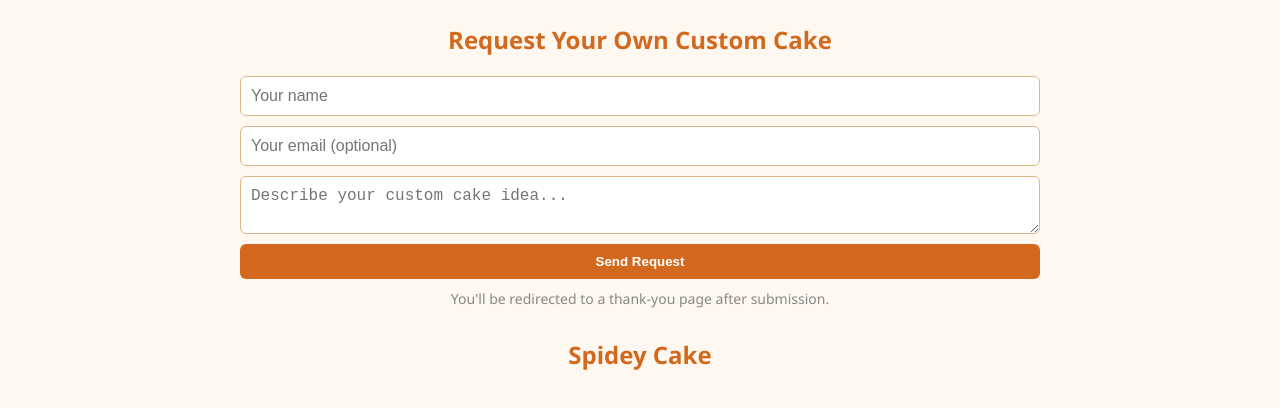
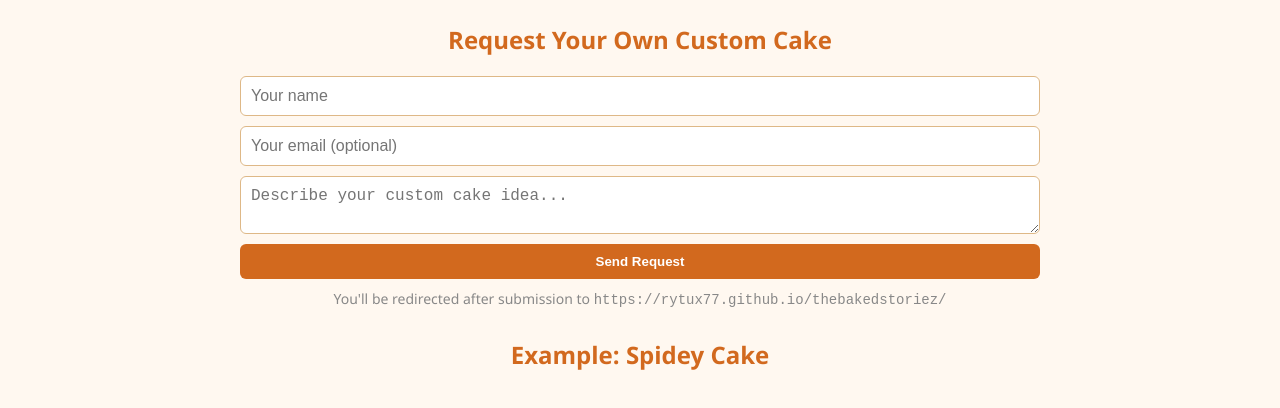
Before and after one commit to rytux77/thebakedstoriez, a plain HTML site: page index.html in a window 1280 px wide. Both pictures are taken after a click on the link "Custom Cakes". Shown: the part 146-554 px from the top of the page. Drawn offline with Linux system fonts and the light colour scheme; a script that the page names is missing.

Commit message:
Update index.html

```diff
--- a/index.html
+++ b/index.html
@@ -12,11 +12,12 @@
       overflow: hidden;
     }
 
-    /* Loader */
     #loader {
       position: fixed;
-      top: 0; left: 0;
-      width: 100%; height: 100%;
+      top: 0;
+      left: 0;
+      width: 100%;
+      height: 100%;
       background: rgba(255,239,213,0.9);
       display: flex;
       align-items: center;
@@ -26,7 +27,8 @@
     }
 
     .spinner {
-      width: 50px; height: 50px;
+      width: 50px;
+      height: 50px;
       border: 6px solid #deb887;
       border-top: 6px solid #d2691e;
       border-radius: 50%;
@@ -34,10 +36,11 @@
     }
 
     @keyframes spin {
-      to { transform: rotate(360deg); }
+      to {
+        transform: rotate(360deg);
+      }
     }
 
-    /* Navigation */
     .top-panel {
       position: fixed;
       top: 0;
@@ -129,17 +132,17 @@
       background-color: #8b4513;
     }
 
+    .note {
+      font-size: 14px;
+      color: #888;
+      margin-top: 10px;
+    }
+
     blockquote.instagram-media {
       max-width: 320px !important;
       margin: 20px auto;
       border-radius: 10px;
       box-shadow: 0 0 4px rgba(0,0,0,0.2);
-    }
-
-    .note {
-      font-size: 14px;
-      color: #888;
-      margin-top: 10px;
     }
   </style>
 </head>
@@ -191,14 +194,18 @@
         <input type="email" name="email" placeholder="Your email (optional)" />
         <textarea name="message" placeholder="Describe your custom cake idea..." required></textarea>
         <button type="submit">Send Request</button>
+
+        <!-- FormSubmit Extras -->
         <input type="hidden" name="_subject" value="New Custom Cake Request from Baked Stories" />
         <input type="hidden" name="_captcha" value="false" />
         <input type="hidden" name="_template" value="table" />
-        <input type="hidden" name="_next" value="https://rytux77.github.io/thebakedstoriez/thanks.html" />
+        <input type="hidden" name="_next" value="https://rytux77.github.io/thebakedstoriez/" />
       </form>
-      <div class="note">You'll be redirected to a thank-you page after submission.</div>
+      <div class="note">
+        You'll be redirected after submission to <code>https://rytux77.github.io/thebakedstoriez/</code>
+      </div>
 
-      <h2>Spidey Cake</h2>
+      <h2>Example: Spidey Cake</h2>
       <blockquote class="instagram-media"
         data-instgrm-permalink="https://www.instagram.com/p/DBjmyODIeLR/?utm_source=ig_embed&utm_campaign=loading"
         data-instgrm-version="14">
```
